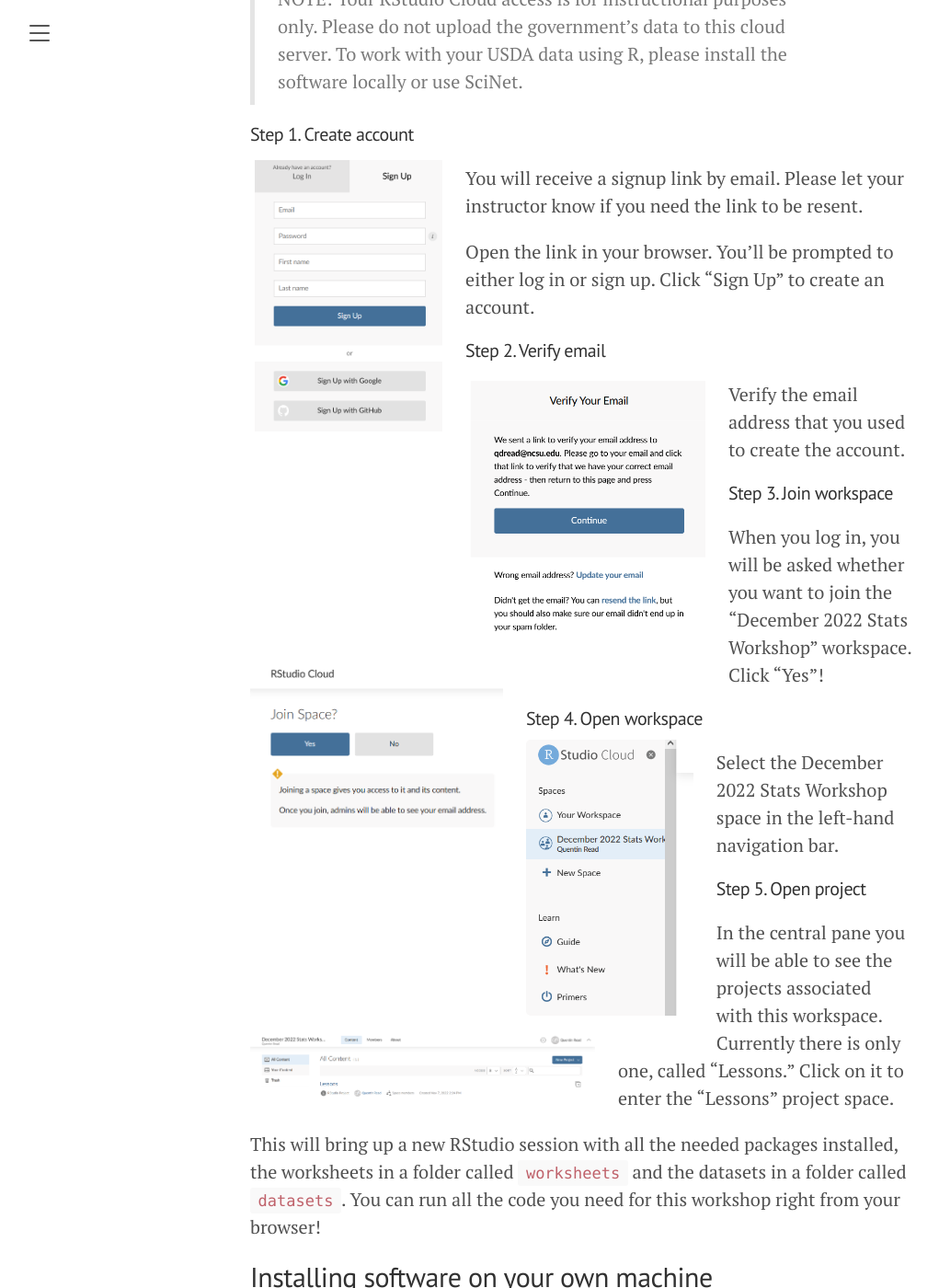
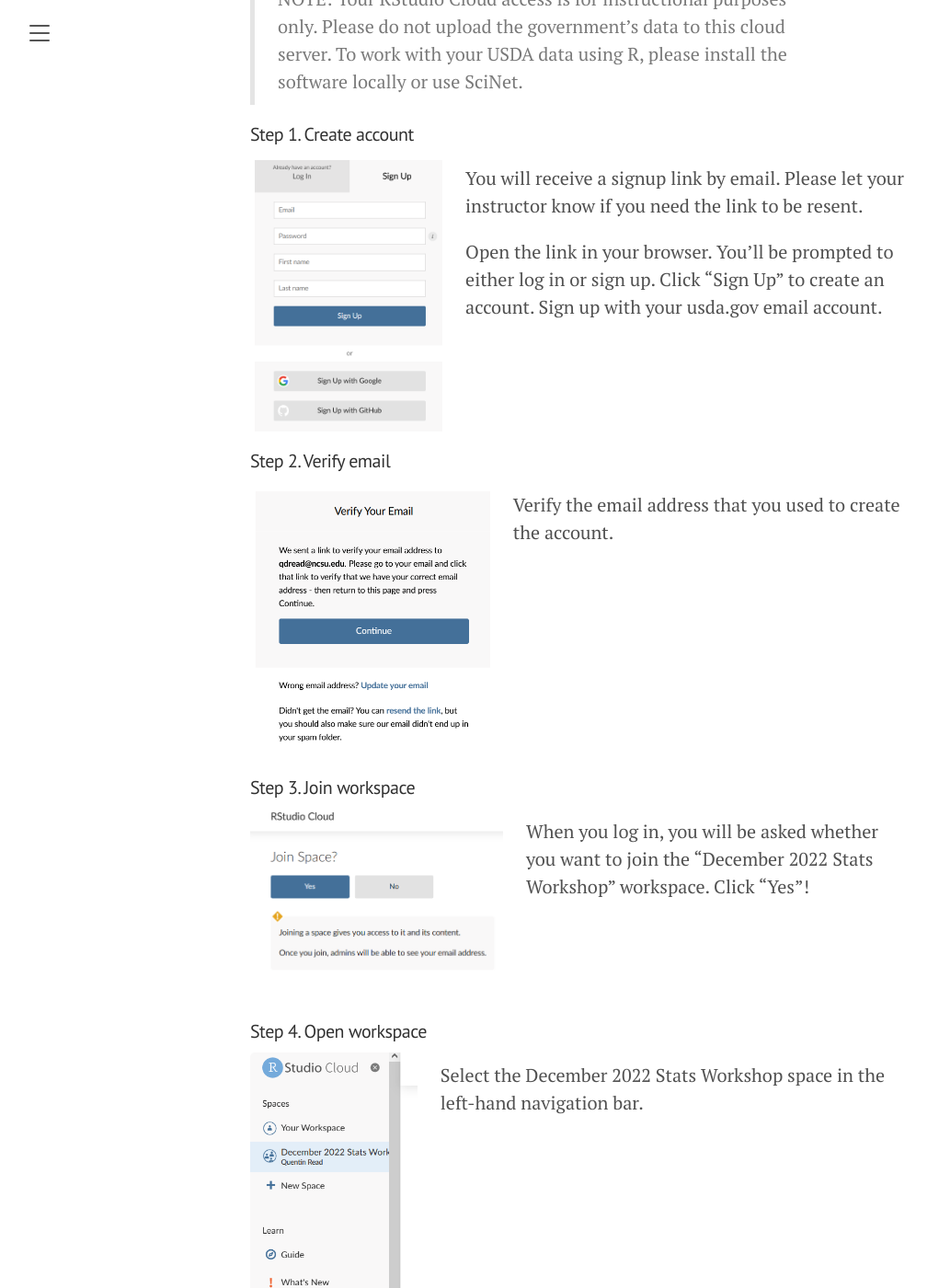
Before and after one commit to qdread/glmm-workshop-dec2022, a Jekyll site: the page built from install.md, in a window 1280 px wide and 1400 px high, scrolled down 723 px. Shown: the whole window at 92% size, without its empty margins (8-1029 px from the left). Built offline with Jekyll 4.4.1, drawn with Linux system fonts in a browser that asks for light colours; some of the changed text lies outside the part shown.

Commit message:
Image alignment on install instructions

```diff
--- a/install.md
+++ b/install.md
@@ -7,8 +7,8 @@
 
 You may also want to run all the R code locally on your own machine during the course. And if you want to continue using RStudio after the workshop, you will need to install everything on your own computer anyway. This page now contains two sets of instructions:
 
-- How to get access to RStudio Cloud
-- How to install R, RStudio, and the needed packages locally
+- [How to get access to RStudio Cloud](#accessing-rstudio-cloud)
+- [How to install R, RStudio, and the needed packages locally](#installing-r-and-rstudio-locally)
 
 ## Accessing RStudio Cloud
 
@@ -20,35 +20,46 @@
 
 You will receive a signup link by email. Please let your instructor know if you need the link to be resent.
 
-Open the link in your browser. You'll be prompted to either log in or sign up. Click "Sign Up" to create an account.
+Open the link in your browser. You'll be prompted to either log in or sign up. Click "Sign Up" to create an account. Sign up with your usda.gov email account.
+<br><br><br><br><br>
 
 #### Step 2. Verify email
 
-![email verification](../public/images/rstudio_cloud_verify_email.png){: align="left" style="padding-right: 25px; float: left" height="300px" }
+![email verification](../public/images/rstudio_cloud_verify_email.png){: align="left" style="padding-right: 25px; float: left; clear: left" height="300px" }
 
 Verify the email address that you used to create the account.
+{:style="clear: right"}
+<br><br><br><br><br><br><br>
 
 #### Step 3. Join workspace
 
-![join space prompt](../public/images/rstudio_cloud_join_prompt.png){: align="left" style="padding-right: 25px; float: left" width="300px" }
+![join space prompt](../public/images/rstudio_cloud_join_prompt.png){: align="left" style="padding-right: 25px; float: left; clear: left" width="300px" }
 
 When you log in, you will be asked whether you want to join the "December 2022 Stats Workshop" workspace. Click "Yes"!
+{:style="clear: right"}
+<br><br><br>
 
 #### Step 4. Open workspace
 
-![navigation bar](../public/images/rstudio_cloud_left_bar.png){: align="left" style="padding-right: 25px; float: left" height="300px" }
+![navigation bar](../public/images/rstudio_cloud_left_bar.png){: align="left" style="padding-right: 25px; float: left; clear: left" height="300px" }
 
 Select the December 2022 Stats Workshop space in the left-hand navigation bar.
+{:style="clear: right"}
+<br><br><br><br><br><br><br>
 
 #### Step 5. Open project
 
-![content pane](../public/images/rstudio_cloud_content.png){: align="left" style="padding-right: 25px; float:left" width="400px" }
+![content pane](../public/images/rstudio_cloud_content.png){: align="left" style="padding-right: 25px; float:left; clear: left" width="400px" }
 
 In the central pane you will be able to see the projects associated with this workspace. Currently there is only one, called "Lessons." Click on it to enter the "Lessons" project space.
+{:style="clear: right"}
 
 This will bring up a new RStudio session with all the needed packages installed, the worksheets in a folder called `worksheets` and the datasets in a folder called `datasets`. You can run all the code you need for this workshop right from your browser!
+{:style="clear: right"}
 
-## Installing software on your own machine
+## Installing R and RStudio locally
+
+The following instructions describe how to set up the software installation on your own machine.
 
 ### What you need to install
 
```
